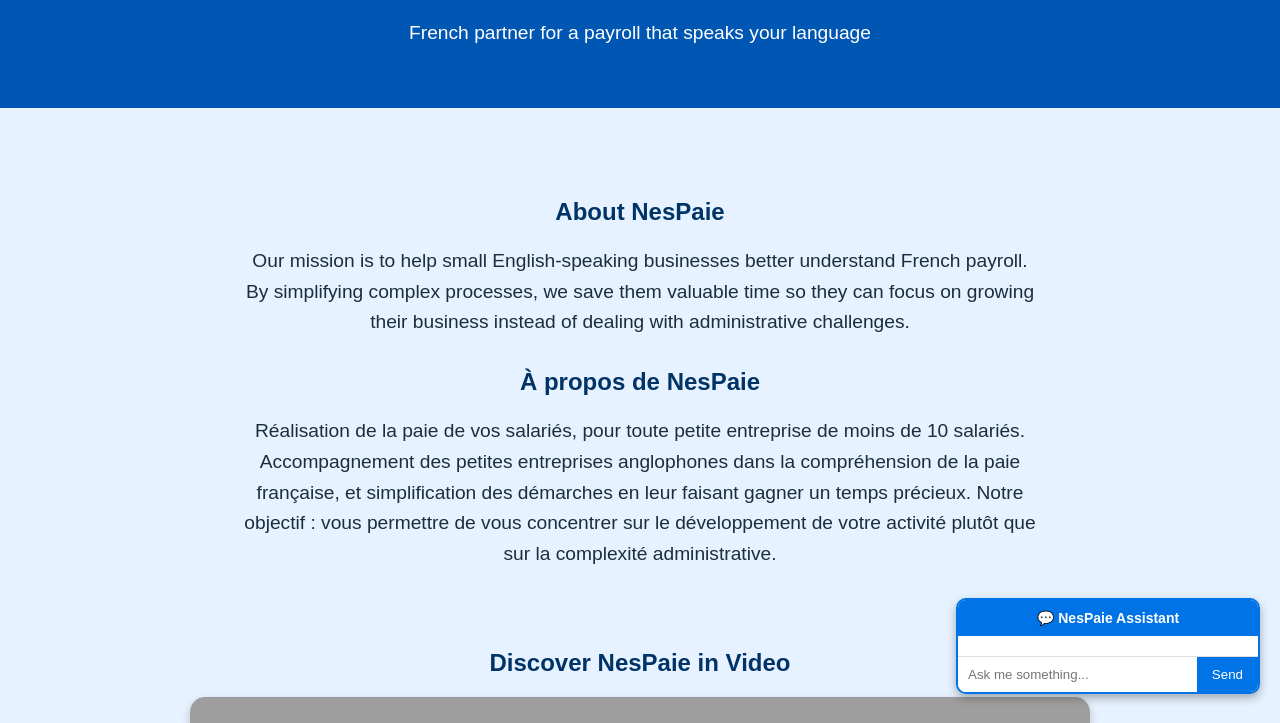
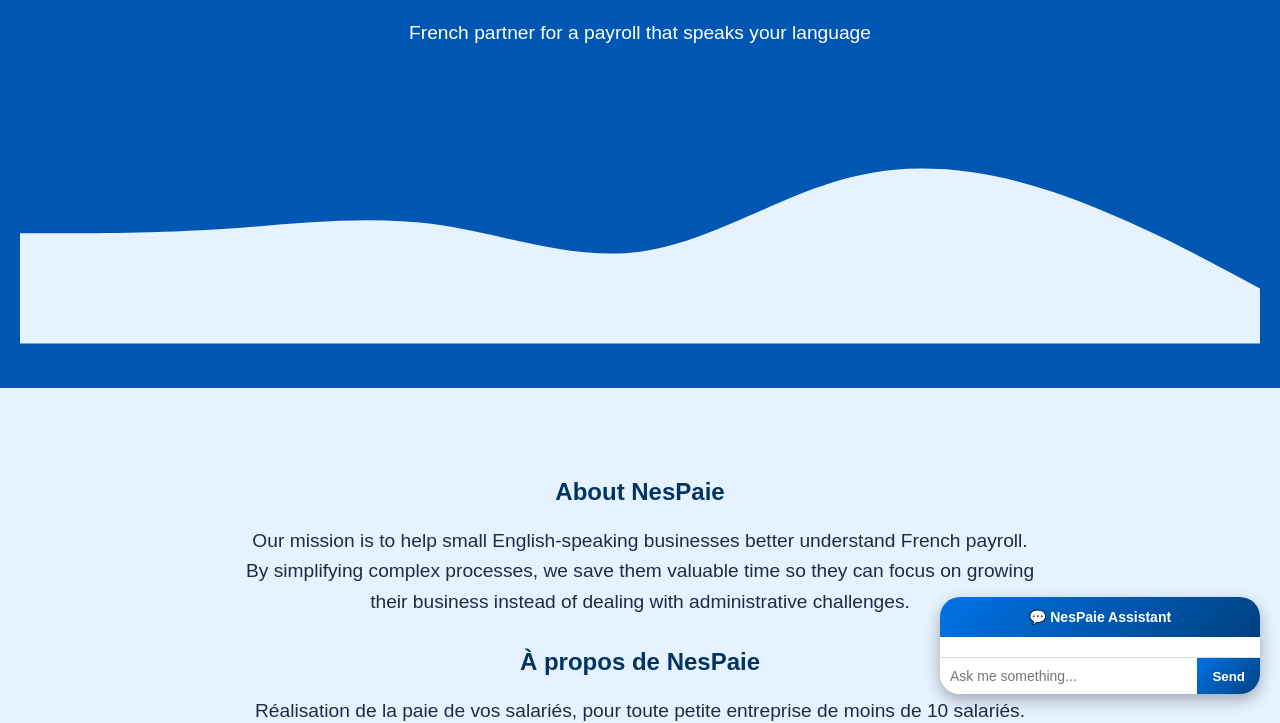
Before and after one commit to nesrineboukli-netizen/NesPaie, a plain HTML site: page index.html in a window 1280 px wide. Shown: the part 86-809 px from the top of the page. Drawn offline with Linux system fonts and the light colour scheme; grey boxes are pictures that could not be loaded.

Commit message:
Update index.html

```diff
--- a/index.html
+++ b/index.html
@@ -98,35 +98,42 @@
       color: #ffdd57;
     }
 
-    /* --- Chatbot miniFAQ --- */
+   /* --- Chatbot miniFAQ modern style --- */
 #chatbot {
   position: fixed;
   bottom: 20px;
   right: 20px;
   background: white;
-      border: 2px solid #0073e6;
-      border-radius: 10px;
-      width: 300px;
-      max-height: 400px;
+  border-radius: 20px;
+  width: 320px;
+  max-height: 420px;
   display: flex;
   flex-direction: column;
-      box-shadow: 0 4px 10px rgba(0,0,0,0.3);
+  box-shadow: 0 6px 15px rgba(0,0,0,0.3);
   overflow: hidden;
   font-size: 14px;
+  border: none;
 }
+
+/* Header of bot with gradient */
 #chatbot-header {
-      background: #0073e6;
+  background: linear-gradient(135deg, #0073e6, #004080);
   color: white;
-      padding: 10px;
+  padding: 12px;
   text-align: center;
   font-weight: bold;
+  font-size: 1em;
 }
+
+/* Messages area */
 #chatbot-messages {
   flex: 1;
   padding: 10px;
   overflow-y: auto;
   text-align: left;
 }
+
+/* Input bar */
 #chatbot-input {
   display: flex;
   border-top: 1px solid #ddd;
@@ -135,20 +142,28 @@
   flex: 1;
   border: none;
   padding: 10px;
+  font-size: 14px;
 }
 #chatbot-input button {
-      background: #0073e6;
+  background: linear-gradient(135deg, #0073e6, #004080);
   color: white;
   border: none;
   padding: 10px 15px;
   cursor: pointer;
+  font-weight: bold;
+  border-radius: 0;
 }
+
   </style>
 </head>
 <body>
   <header>
   <h1>NesPaie</h1>
   <p>French partner for a payroll that speaks your language</p>
+  <!-- Wave effect -->
+  <svg viewBox="0 0 1440 320" xmlns="http://www.w3.org/2000/svg">
+    <path fill="#e6f2ff" fill-opacity="1" d="M0,192L40,192C80,192,160,192,240,186.7C320,181,400,171,480,181.3C560,192,640,224,720,213.3C800,203,880,149,960,128C1040,107,1120,117,1200,144C1280,171,1360,213,1400,234.7L1440,256L1440,320L1400,320C1360,320,1280,320,1200,320C1120,320,1040,320,960,320C880,320,800,320,720,320C640,320,560,320,480,320C400,320,320,320,240,320C160,320,80,320,40,320L0,320Z"></path>
+  </svg>
 </header>
 
   <div class="container">
```
Lines whose indentation alone changed are shown as unchanged.
